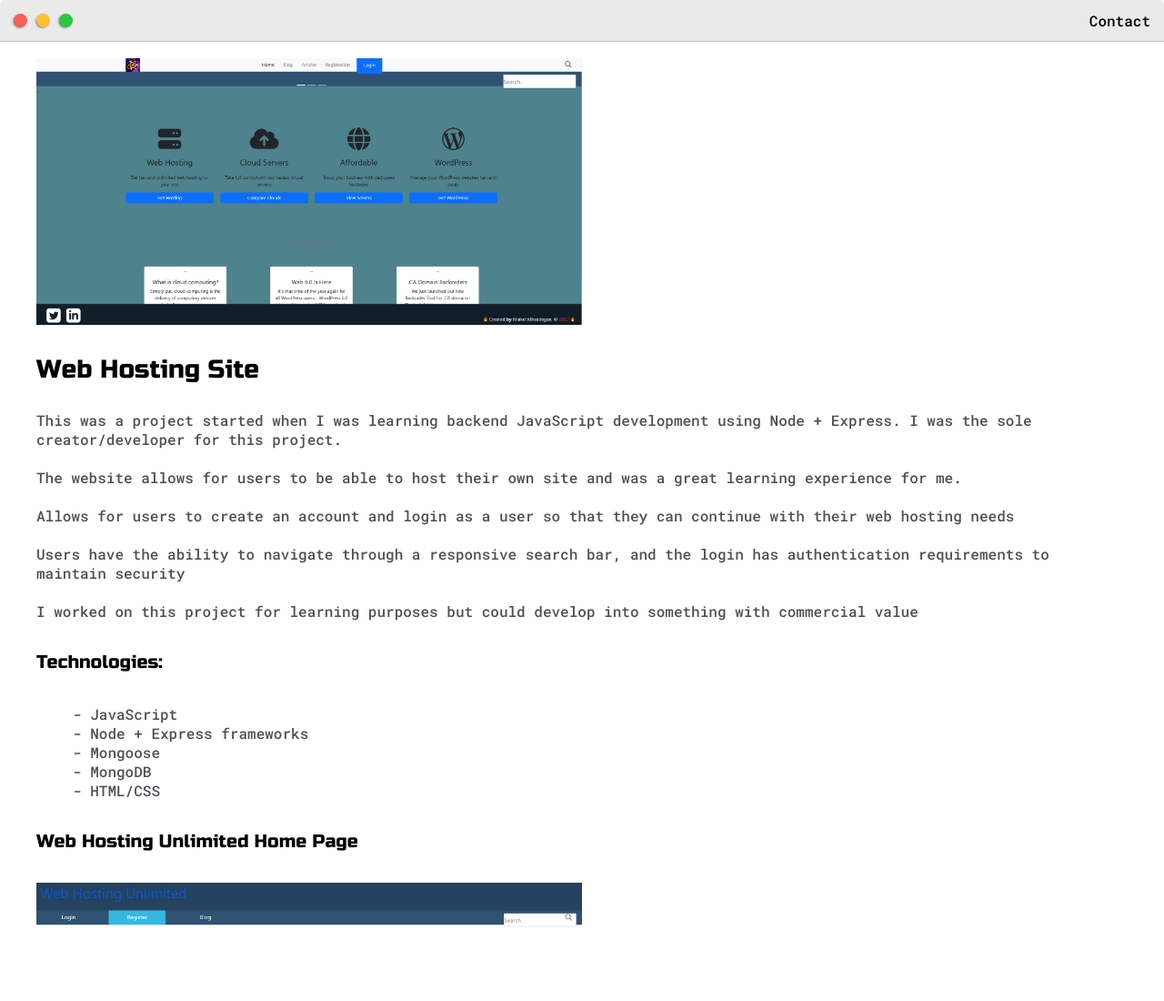
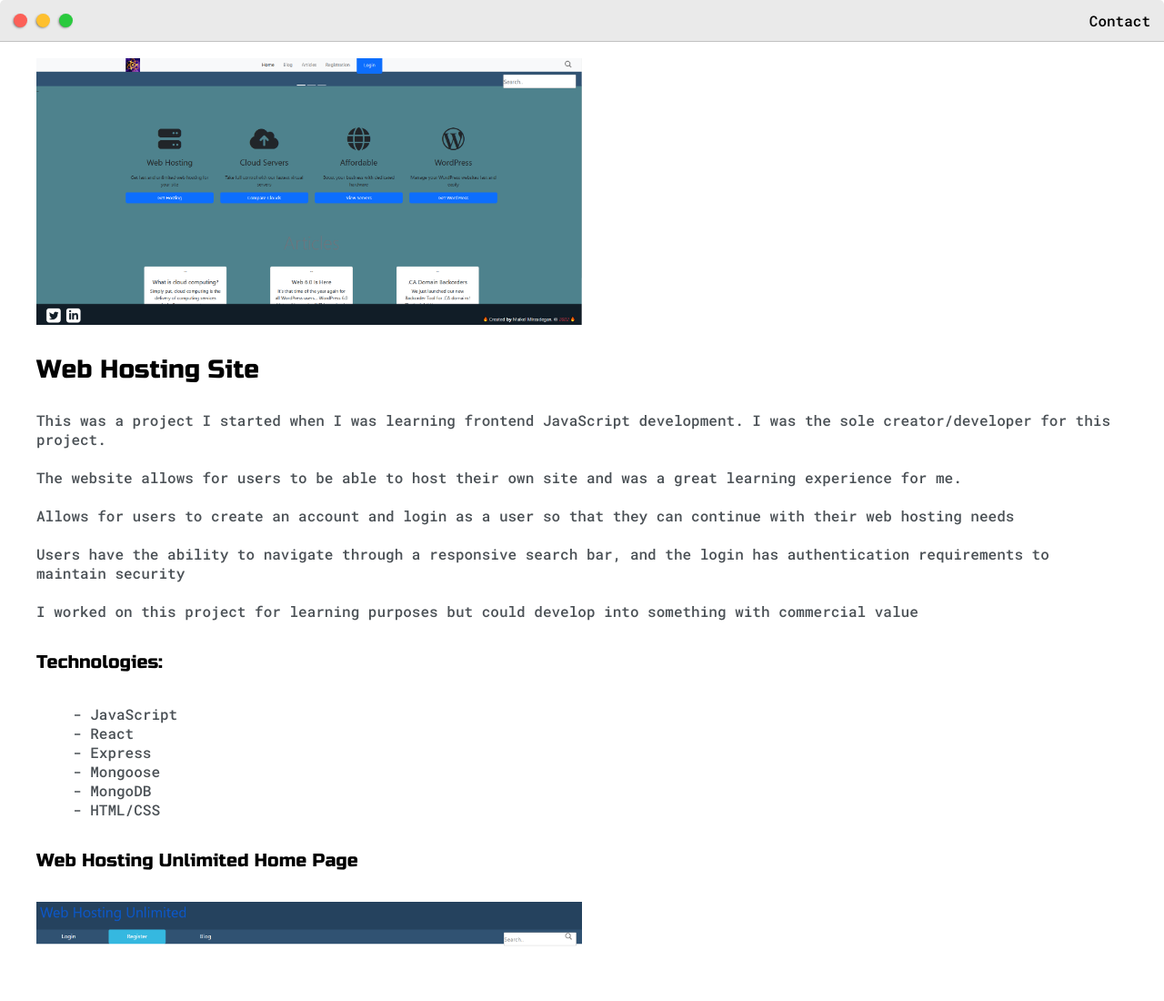
Before and after one commit to Maikel-Mirza/Personal-Website, a plain HTML site: page post.html in a window 1280 px wide. Shown: the top 1100 px of the page at 91% size. Drawn offline with Linux system fonts and the light colour scheme.

Commit message:
Update post.html

```diff
--- a/post.html
+++ b/post.html
@@ -52,7 +52,7 @@
 
 		<h3>Web Hosting Site</h3>
 
-		<p>This was a project started when I was learning backend JavaScript development using Node + Express. I was the sole creator/developer for this project.
+		<p>This was a project I started when I was learning frontend JavaScript development. I was the sole creator/developer for this project.
 		<br>
 		<br>
 		The website allows for users to be able to host their own site and was a great learning experience for me.
@@ -69,7 +69,8 @@
 		<h5>Technologies:</h5>
 		<ul>
 			<li>- JavaScript</li>
-			<li>- Node + Express frameworks</li>
+			<li>- React</li>
+			<li>- Express</li>
 			<li>- Mongoose</li>
 			<li>- MongoDB</li>
 			<li>- HTML/CSS</li>
```
